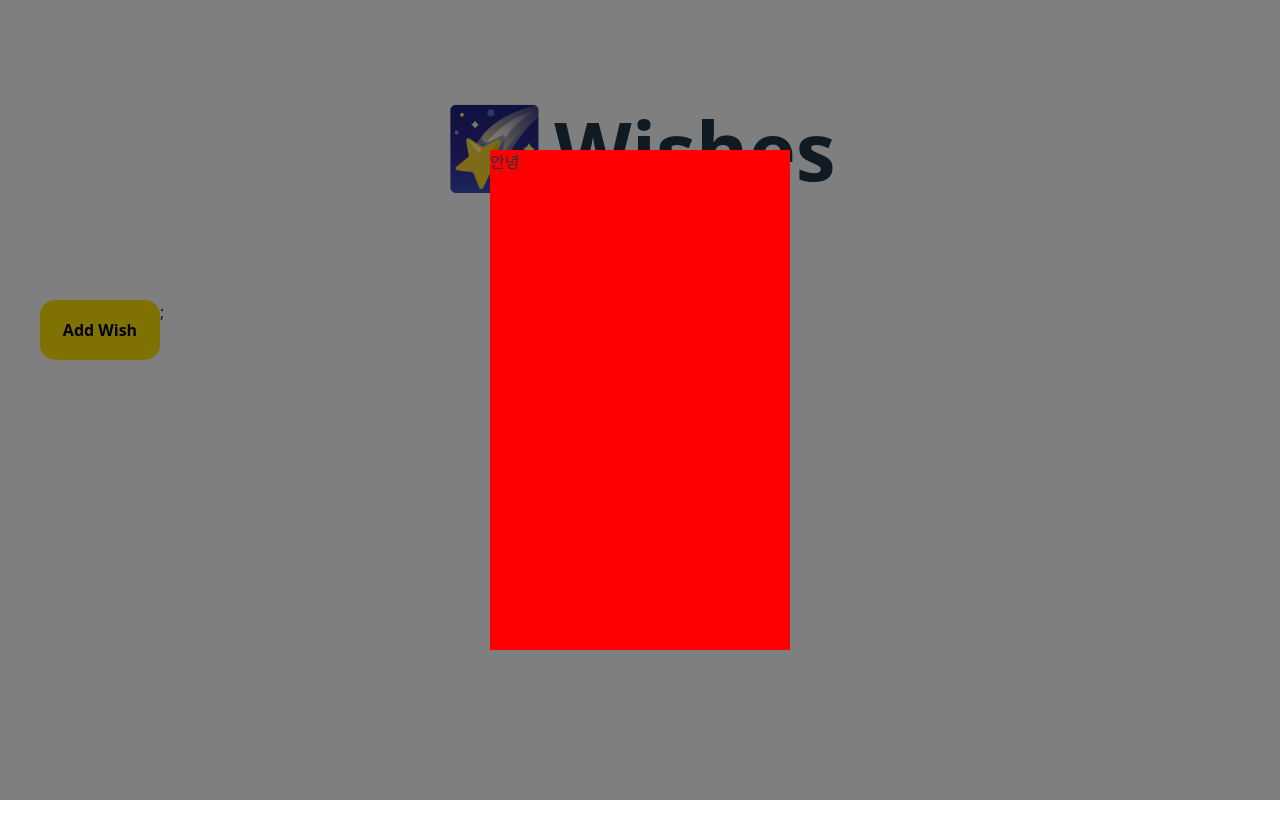
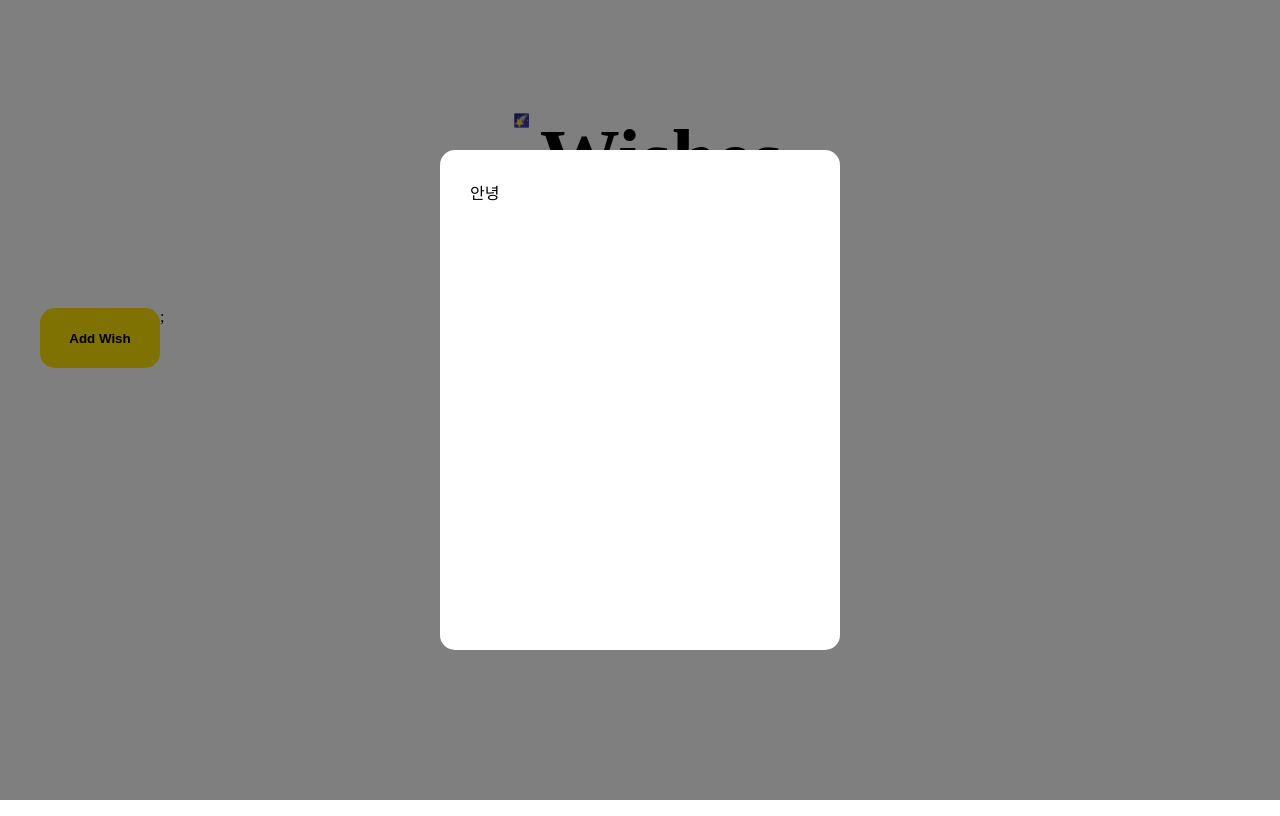
Before and after one commit to yeeeeeji/yeji-lab, a React (Vite) app in the folder react-lab/: page /wishes in a window 1280 px wide. Built offline with nearby package versions, Linux system fonts and the light colour scheme.

Commit message:
[react] style: 전역 box-sizing 설정 추가

```diff
--- a/react-lab/src/features/wishes/components/WishModal/WishModalStyle.styled.ts
+++ b/react-lab/src/features/wishes/components/WishModal/WishModalStyle.styled.ts
@@ -5,7 +5,9 @@ export const WishModalStyle = styled.div`
   top: 50%;
   left: 50%;
   transform: translate(-50%, -50%);
-  width: 300px;
+  width: 400px;
   height: 500px;
-  background-color: red;
+  background-color: white;
+  border-radius: 15px;
+  padding: 30px;
 `;
--- a/react-lab/src/main.tsx
+++ b/react-lab/src/main.tsx
@@ -1,6 +1,6 @@
 import { StrictMode } from "react";
 import { createRoot } from "react-dom/client";
-import "./index.css";
+import "./styles/global.css";
 import App from "./App.tsx";
 import { BrowserRouter } from "react-router-dom";
 
--- /dev/null
+++ b/react-lab/src/styles/global.css
@@ -0,0 +1,5 @@
+*,
+*::before,
+*::after {
+  box-sizing: border-box;
+}
```
